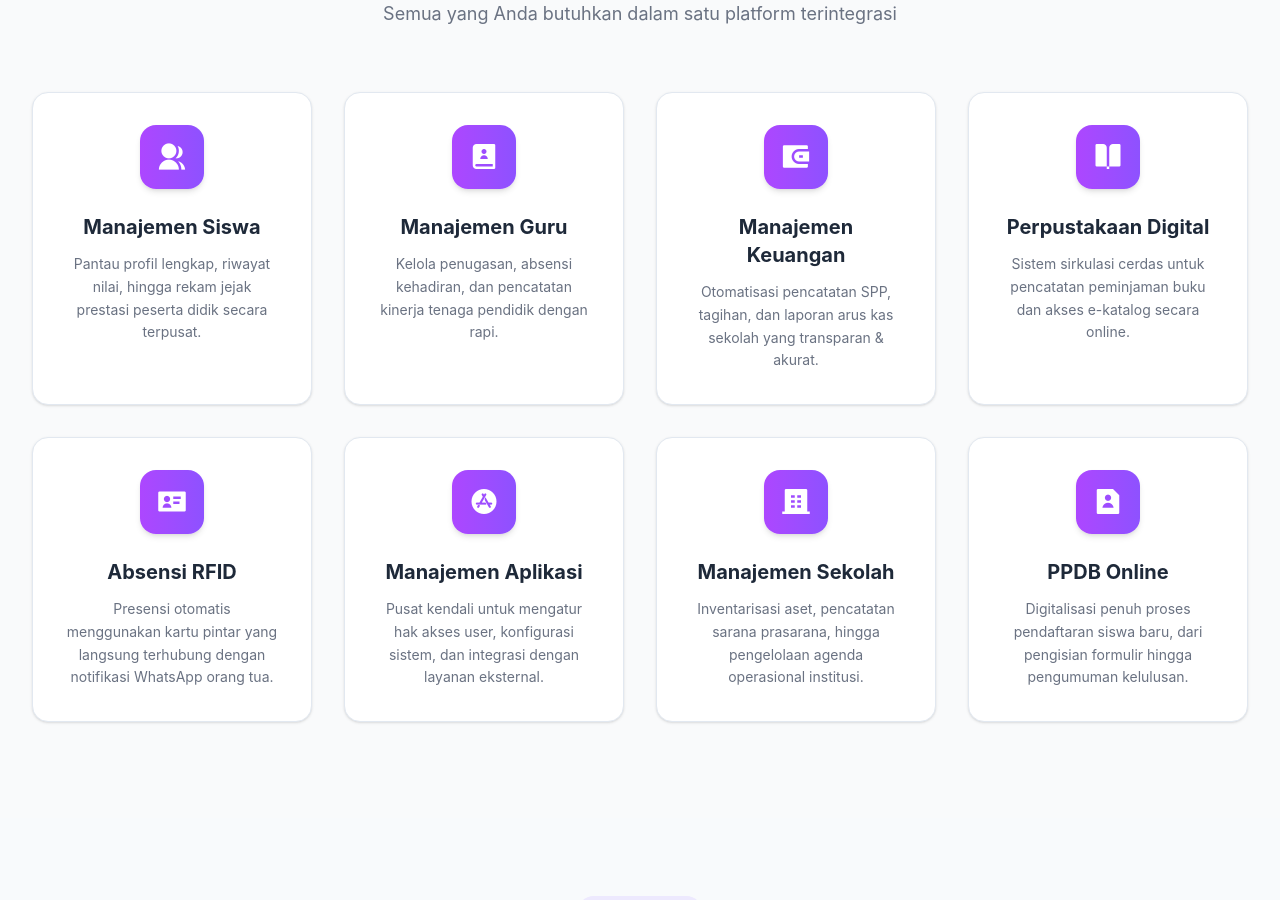
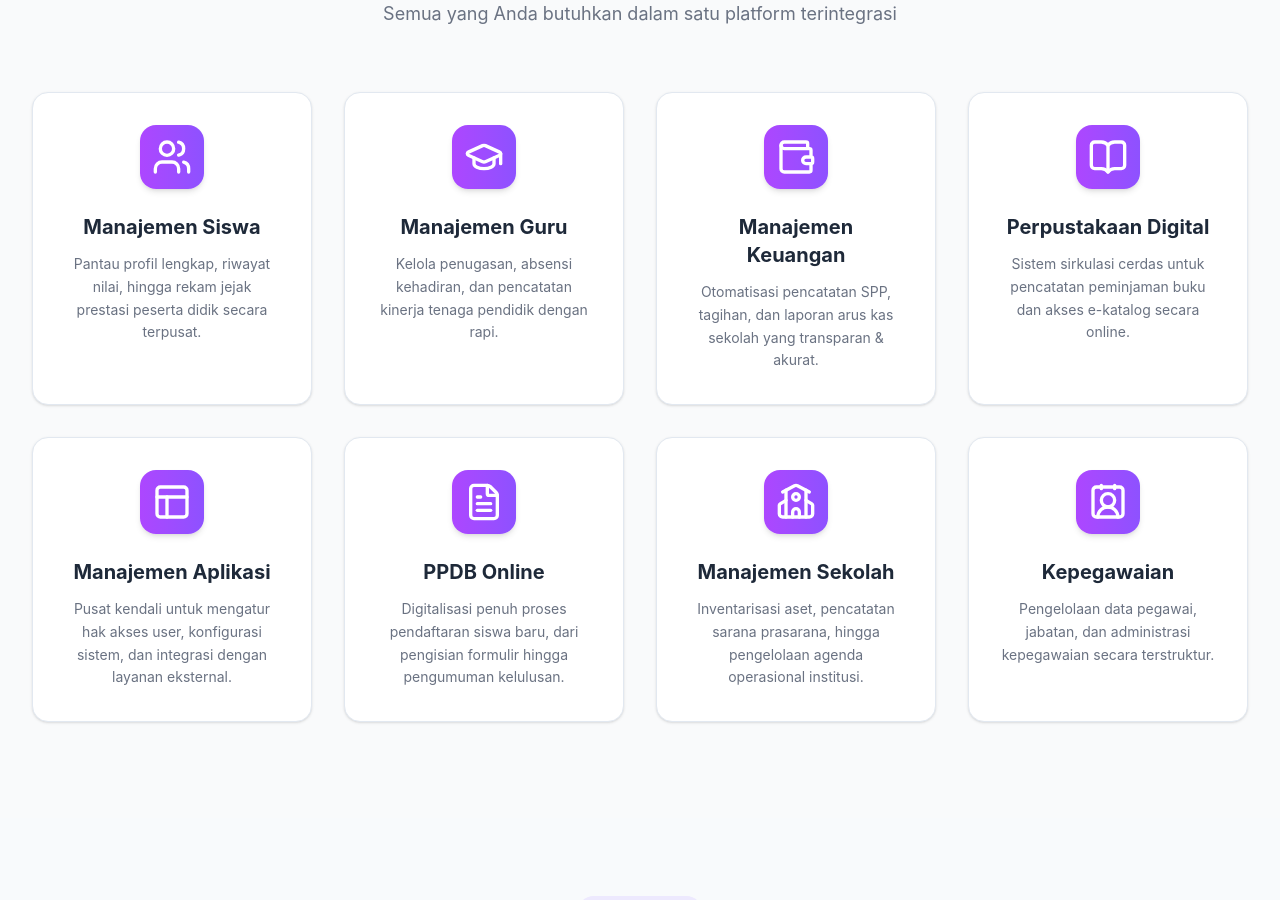
Before and after one commit to Andikarizkiferdianto/mini-project-fe, a React (Vite) app: page / in a window 1280 px wide. Shown: the part 1880-2780 px from the top of the page. Built offline with nearby package versions, Linux system fonts and the light colour scheme.

Commit message:
merevisi modul

```diff
--- a/package.json
+++ b/package.json
@@ -16,7 +16,7 @@
     "react": "^19.2.4",
     "react-dom": "^19.2.4",
     "react-icons": "^5.6.0",
-    "react-router-dom": "^7.14.0",
+    "react-router-dom": "^7.14.1",
     "remixicon": "^4.9.1",
     "sweetalert2": "^11.26.24"
   },
--- a/src/App.jsx
+++ b/src/App.jsx
@@ -10,7 +10,6 @@ function App() {
   return (
     <Router>
       <Routes>
-
         <Route path="/cc" element={<Sidebar />} />
         <Route path="/" element={<LandingPage />} />
         <Route path="/login" element={<Login />} />
--- a/src/components/Modul.jsx
+++ b/src/components/Modul.jsx
@@ -1,47 +1,50 @@
-import 'remixicon/fonts/remixicon.css';
+import {
+    Users, GraduationCap, Wallet, BookOpen,
+    Layout, FileText, School, Contact2
+} from 'lucide-react';
 
 function Modul() {
     // Kumpulan data modul. Kalau mau ganti icon atau teks, tinggal ubah di sini bos!
     const modulData = [
         {
-            icon: "ri-group-fill",
+            icon: <Users size={40} />,
             title: "Manajemen Siswa",
             desc: "Pantau profil lengkap, riwayat nilai, hingga rekam jejak prestasi peserta didik secara terpusat."
         },
         {
-            icon: "ri-contacts-book-2-fill",
+            icon: <GraduationCap size={40} />,
             title: "Manajemen Guru",
             desc: "Kelola penugasan, absensi kehadiran, dan pencatatan kinerja tenaga pendidik dengan rapi."
         },
         {
-            icon: "ri-wallet-3-fill",
+            icon: <Wallet size={40} />,
             title: "Manajemen Keuangan",
             desc: "Otomatisasi pencatatan SPP, tagihan, dan laporan arus kas sekolah yang transparan & akurat."
         },
         {
-            icon: "ri-book-open-fill",
+            icon: <BookOpen size={40} />,
             title: "Perpustakaan Digital",
             desc: "Sistem sirkulasi cerdas untuk pencatatan peminjaman buku dan akses e-katalog secara online."
         },
         {
-            icon: "ri-id-card-fill",
-            title: "Absensi RFID",
-            desc: "Presensi otomatis menggunakan kartu pintar yang langsung terhubung dengan notifikasi WhatsApp orang tua."
-        },
-        {
-            icon: "ri-app-store-fill",
+            icon: <Layout size={40} />,
             title: "Manajemen Aplikasi",
             desc: "Pusat kendali untuk mengatur hak akses user, konfigurasi sistem, dan integrasi dengan layanan eksternal."
         },
         {
-            icon: "ri-building-4-fill",
+            icon: <FileText size={40} />,
+            title: "PPDB Online",
+            desc: "Digitalisasi penuh proses pendaftaran siswa baru, dari pengisian formulir hingga pengumuman kelulusan."
+        },
+        {
+            icon: <School size={40} />,
             title: "Manajemen Sekolah",
             desc: "Inventarisasi aset, pencatatan sarana prasarana, hingga pengelolaan agenda operasional institusi."
         },
         {
-            icon: "ri-file-user-fill",
-            title: "PPDB Online",
-            desc: "Digitalisasi penuh proses pendaftaran siswa baru, dari pengisian formulir hingga pengumuman kelulusan."
+            icon: <Contact2 size={40} />,
+            title: "Kepegawaian",
+            desc: "Pengelolaan data pegawai, jabatan, dan administrasi kepegawaian secara terstruktur."
         }
     ];
 
@@ -66,12 +69,11 @@ function Modul() {
 
                     {/* Grid-nya gw set jadi 4 kolom di monitor gede (lg:grid-cols-4) */}
                     <div className="grid grid-cols-1 sm:grid-cols-2 md:grid-cols-3 lg:grid-cols-4 gap-8">
-
                         {/* Looping datanya di sini, kodingan jadi super ringkas! */}
                         {modulData.map((item, index) => (
                             <div key={index} className="transition duration-300 ease-out hover:-translate-y-2 hover:scale-105 rounded-2xl border border-slate-200 hover:border-violet-400 bg-white p-8 shadow-sm hover:shadow-xl cursor-pointer flex flex-col items-center">
                                 <div className="w-16 h-16 flex items-center justify-center rounded-2xl bg-gradient-to-r from-purple-500 to-violet-500 text-white mb-6 shadow-md">
-                                    <i className={`${item.icon} text-3xl`}></i>
+                                    {item.icon}
                                 </div>
                                 <h3 className="font-bold text-xl text-gray-800 mb-3 text-center">
                                     {item.title}
```
Also changed, not shown: 1 other file (tests, documents, lock files or other folders).
